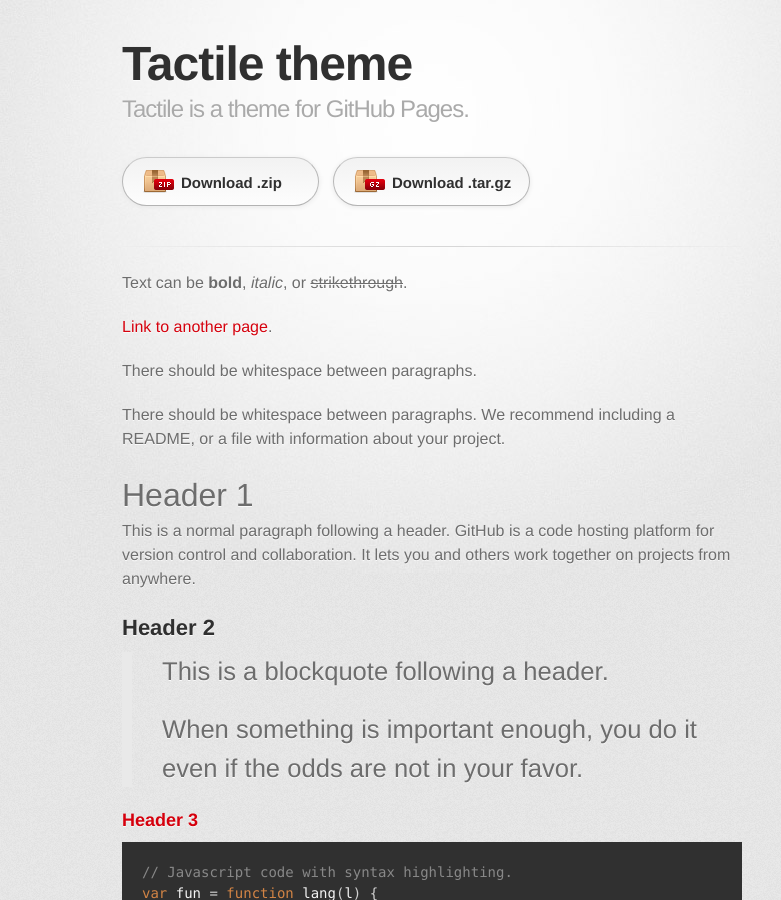
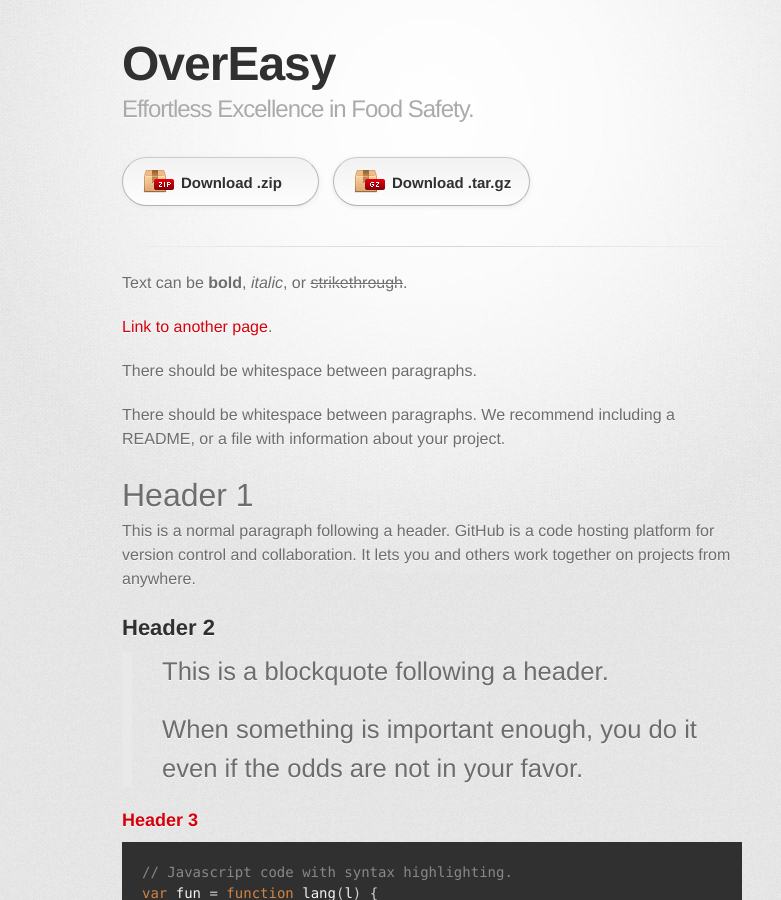
Before and after one commit to aarchak/over-easy, a Jekyll site: the page built from index.md, in a window 1280 px wide and 900 px high. Shown: the whole window, without its empty margins (208-989 px from the left). Built offline with Jekyll 4.4.1, drawn with Linux system fonts in a browser that asks for light colours; some web fonts are replaced; some of the changed text lies outside the part shown.

Commit message:
add a jekyll theme for gitpages

```diff
--- a/_config.yml
+++ b/_config.yml
@@ -1,5 +1,5 @@
-title: Tactile theme
-description: Tactile is a theme for GitHub Pages.
+title: OverEasy
+description: Effortless Excellence in Food Safety.
 show_downloads: true
 google_analytics:
 theme: jekyll-theme-tactile
```
